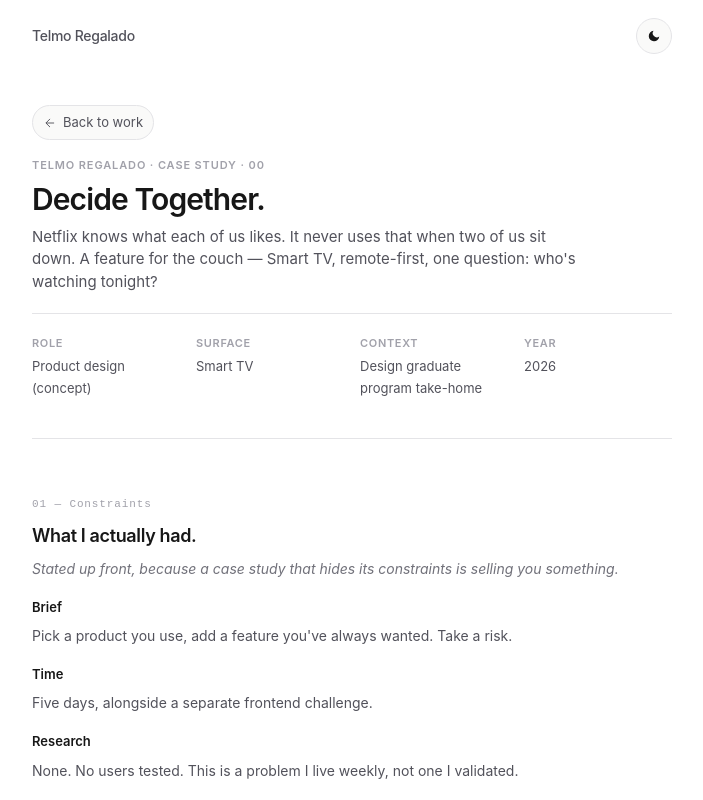
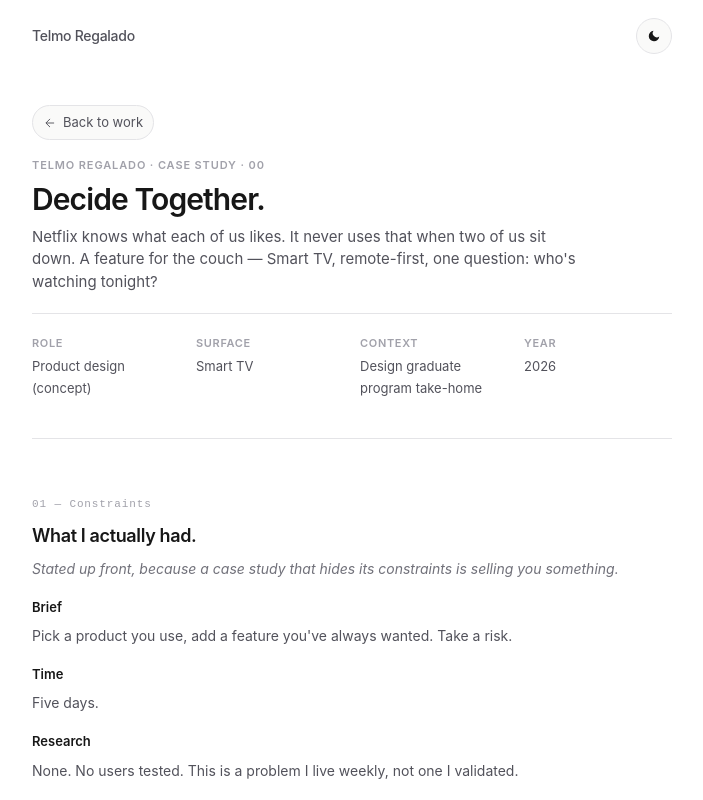
Before and after one commit to Telmo1337/portfolio_telmo, a React (Vite) app: page / in a window 1280 px wide. Both pictures are taken after a click on the button 640 px from the left and 501 px from the top of the page. Shown: the top 800 px of the page, without its empty margins (288-991 px from the left). Built offline with nearby package versions, Linux system fonts and the light colour scheme.

Commit message:
chore: shorten Time constraint to Five days

```diff
--- a/src/App.jsx
+++ b/src/App.jsx
@@ -184,7 +184,7 @@ function CaseStudy({ onBack }) {
       <Section eyebrow="01 — Constraints" title="What I actually had.">
         <p className="case-p italic">Stated up front, because a case study that hides its constraints is selling you something.</p>
         <h3 className="case-h3">Brief</h3><p className="case-p">Pick a product you use, add a feature you've always wanted. Take a risk.</p>
-        <h3 className="case-h3">Time</h3><p className="case-p">Five days, alongside a separate frontend challenge.</p>
+        <h3 className="case-h3">Time</h3><p className="case-p">Five days.</p>
         <h3 className="case-h3">Research</h3><p className="case-p">None. No users tested. This is a problem I live weekly, not one I validated.</p>
         <h3 className="case-h3">Surface</h3><p className="case-p">Smart TV — a ten-foot, remote-first interface, not a phone.</p>
         <h3 className="case-h3">Mockups</h3><p className="case-p">Hand-built in HTML, imported to Figma. I build, so I prototyped in the real medium.</p>
```
